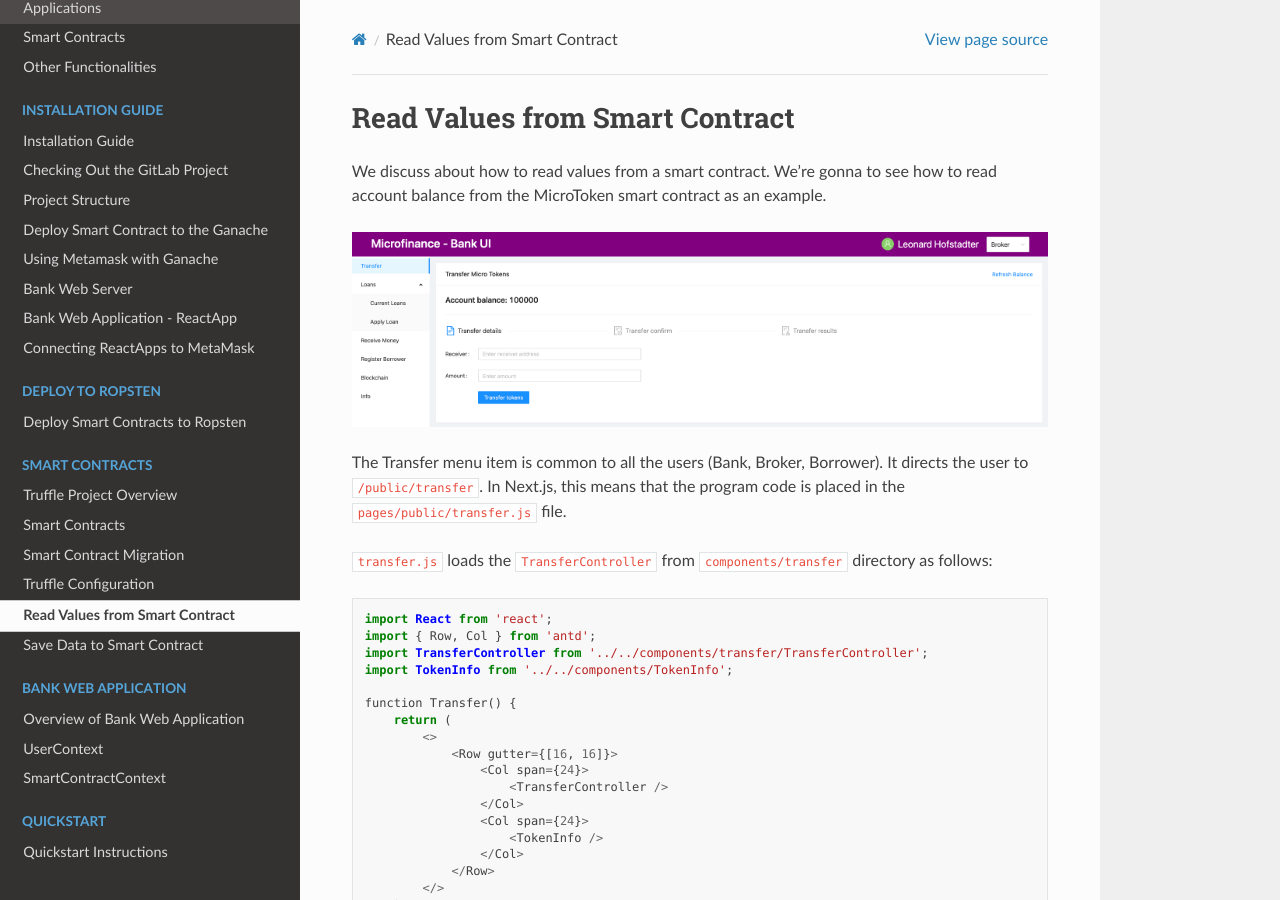
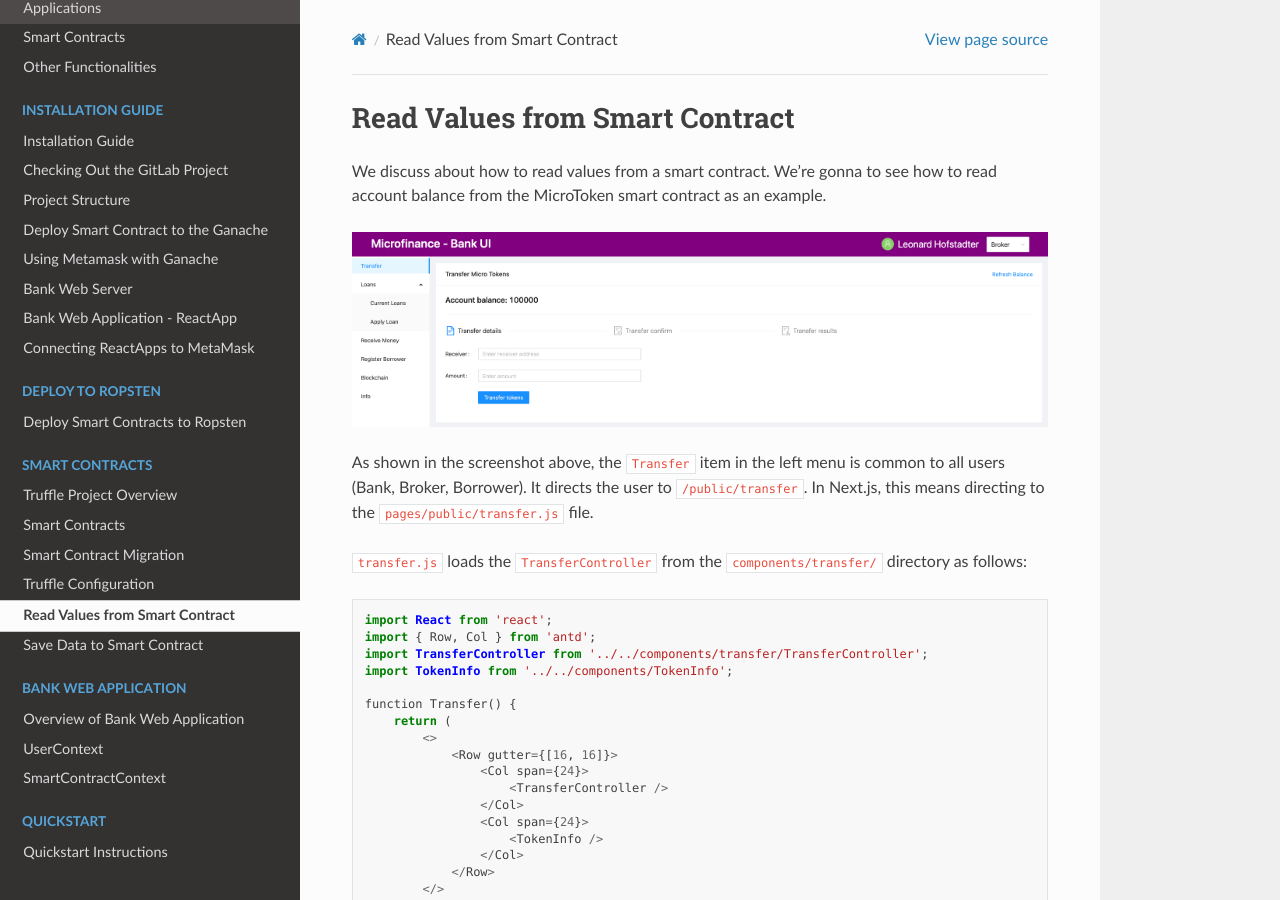
Before and after one commit to NivedithaKarthikeyan/LandregistryApp, a Sphinx documentation site: the page built from docs/source/blockchain/readFromSmartContract.rst, in a window 1280 px wide and 900 px high. Built offline with Sphinx 7.4.7 and the Read the Docs theme 2.0.0, drawn with Linux system fonts in a browser that asks for light colours.

Commit message:
Update docs/source/blockchain/readFromSmartContract.rst

```diff
--- a/docs/source/blockchain/readFromSmartContract.rst
+++ b/docs/source/blockchain/readFromSmartContract.rst
@@ -7,11 +7,11 @@ We're gonna to see how to read account balance from the MicroToken smart contrac
 .. image:: ../images/account_balance.png
     :width: 130%
 
-The Transfer menu item is common to all the users (Bank, Broker, Borrower).
+As shown in the screenshot above, the ``Transfer`` item in the left menu is common to all users (Bank, Broker, Borrower).
 It directs the user to ``/public/transfer``.
-In Next.js, this means that the program code is placed in the ``pages/public/transfer.js`` file.
+In Next.js, this means directing to the ``pages/public/transfer.js`` file.
 
-``transfer.js`` loads the ``TransferController`` from ``components/transfer`` directory as follows: ::
+``transfer.js`` loads the ``TransferController`` from the ``components/transfer/`` directory as follows: ::
 
     import React from 'react';
     import { Row, Col } from 'antd';
```
